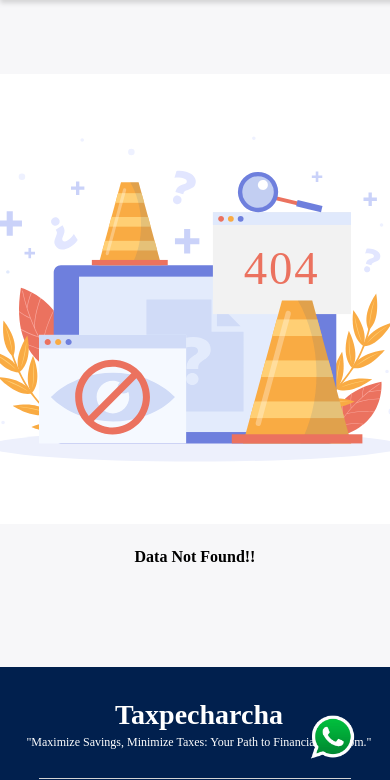
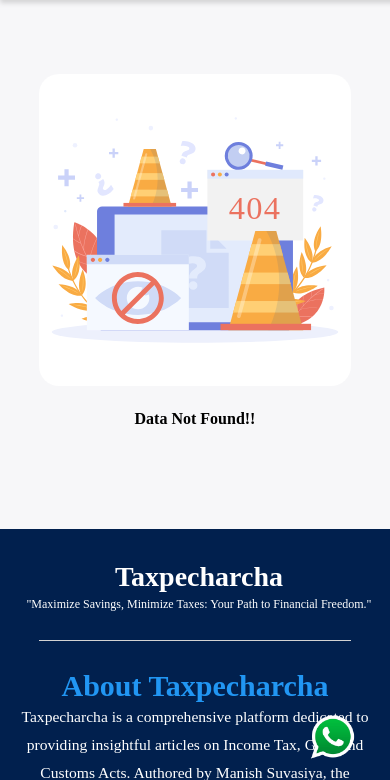
Before and after one commit to balotiyash/taxpecharcha.com, a PHP site: page /user/view/allBlogs.php in a window 390 px wide. Shown: the part 46-826 px from the top of the page. Run offline with PHP 8.4, Linux system fonts and the light colour scheme.

Commit message:
Made No Blogs Found Image Responsive

```diff
--- a/user/style/responsive/allBlogsResponsive.css
+++ b/user/style/responsive/allBlogsResponsive.css
@@ -37,3 +37,9 @@
         font-size: 7vw;
     }
 }
+
+@media (max-width: 500px) {
+    #notFoundImg {
+        width: 80vw;
+    }
+}
```
